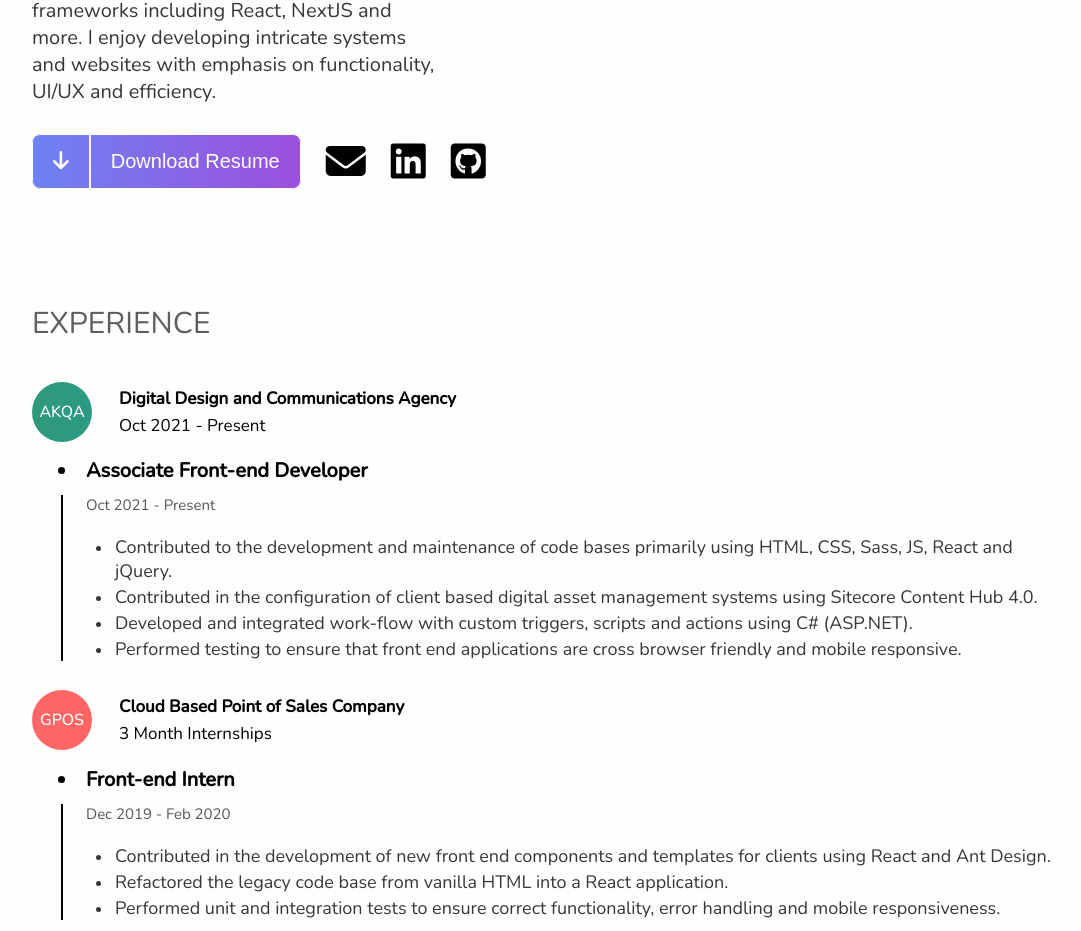
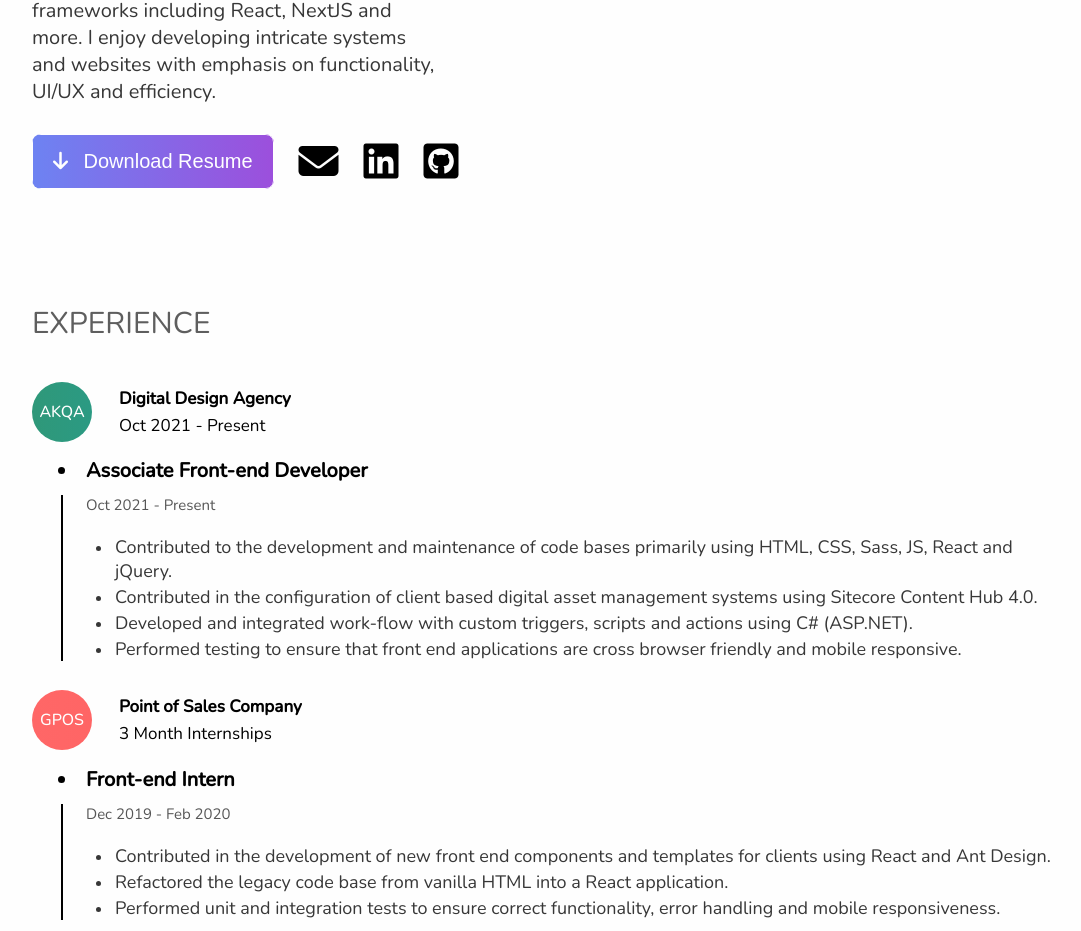
Before and after one commit to SuKaiwen/port, a React (Create React App) app: page / in a window 1280 px wide. Shown: the part 1097-2028 px from the top of the page, without its empty margins (96-1177 px from the left). Built offline with nearby package versions, Linux system fonts and the light colour scheme.

Commit message:
small fixes

```diff
--- a/src/CSS/About.css
+++ b/src/CSS/About.css
@@ -49,9 +49,6 @@
 
 .details-main {
     color: black !important;
-}
-
-.exp-header {
 }
 
 .exp-header h2 {
@@ -135,4 +132,8 @@
     .about-row {
         flex-direction: column;
     }
+
+    .icon-row >* {
+        margin-right: 10px;
+    }
 }
--- a/src/CSS/Global.css
+++ b/src/CSS/Global.css
@@ -147,16 +147,7 @@ a {
 }
 
 .resume-container i {
-    font-size: 21px !important;
-    color: white !important;
-    padding: 15px 20px;
-    height: 23px;
-    border: 1px solid white;
-    border-radius: 8px 0 0 8px;
-    -webkit-transition: none !important;
-    -moz-transition: none !important;
-    -o-transition: none !important;
-    transition: none !important;
+    padding-right: 10px;
 }
 
 .icon-row {
--- a/src/CSS/Landing.css
+++ b/src/CSS/Landing.css
@@ -52,8 +52,12 @@
 }
 
 @media (width < 768px) {
+    .landing {
+        padding: 5%;
+    }
+
     .landing .main-text {
-        width: 90%;
+        width: 100%;
         text-align: center;
     }
 
@@ -61,5 +65,6 @@
         font-size: 25px !important;
         margin: 5px;
         font-weight: 500;
+        text-align: left;
     }
 }
--- a/src/CSS/Projects.css
+++ b/src/CSS/Projects.css
@@ -189,4 +189,15 @@
     .project-title {
         font-size: 30px;
     }
+
+    .project-row .main-image {
+        width: 100%;
+        margin-right: 0%;
+        height: auto;
+        overflow: hidden;
+    }
+
+    .project-row .side-image {
+        display: none;
+    }
 }
--- a/src/Pages/About.js
+++ b/src/Pages/About.js
@@ -11,7 +11,7 @@ function About(props) {
                     <p>Hi there! I'm Kevin, a Software Engineer with experience in the core structure of the front-end (HTML, CSS, JS) as well as various frameworks including React, NextJS and more. I enjoy developing intricate systems and websites with emphasis on functionality, UI/UX and efficiency.</p>
                 </div>
                 <div className = "about-row">
-                    <a href ="/KevinSUCV.pdf" className="resume-container" download><i class="fas fa-arrow-down"></i><button className = "btn-resume"> Download Resume</button></a>
+                    <a href ="/KevinSUCV.pdf" className="resume-container" download><button className = "btn-resume"><i class="fas fa-arrow-down"></i> Download Resume</button></a>
                     <div className = "icon-row">
                         <a href="mailto:kevinsu@outlook.co.nz" className="social-icon" target="_blank"><p><i class="fas fa-envelope"></i></p></a>
                         <a href="https://www.linkedin.com/in/kevin-su-618163191/" className="social-icon" target="_blank"><p><i class="fab fa-linkedin"></i></p></a>
@@ -26,7 +26,7 @@ function About(props) {
                     <div className = 'icon-row exp-header'>
                         <h2 className = "background1">AKQA</h2>
                         <div className = "col">
-                            <p className = "bold">Digital Design and Communications Agency</p>
+                            <p className = "bold">Digital Design Agency</p>
                             <p>Oct 2021 - Present</p>
                         </div>
                     </div>
@@ -56,7 +56,7 @@ function About(props) {
                     <div className = 'icon-row exp-header'>
                         <h2 className = "background2">GPOS</h2>
                         <div className = "col">
-                            <p className = "bold">Cloud Based Point of Sales Company</p>
+                            <p className = "bold">Point of Sales Company</p>
                             <p>3 Month Internships</p>
                         </div>
                     </div>
```
